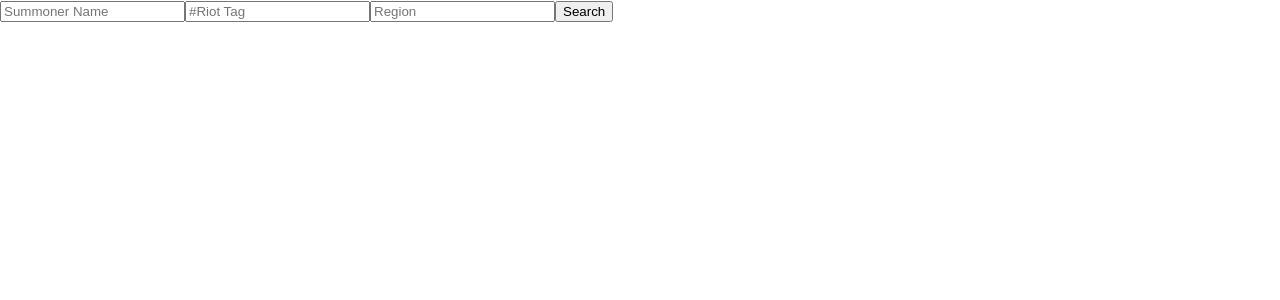
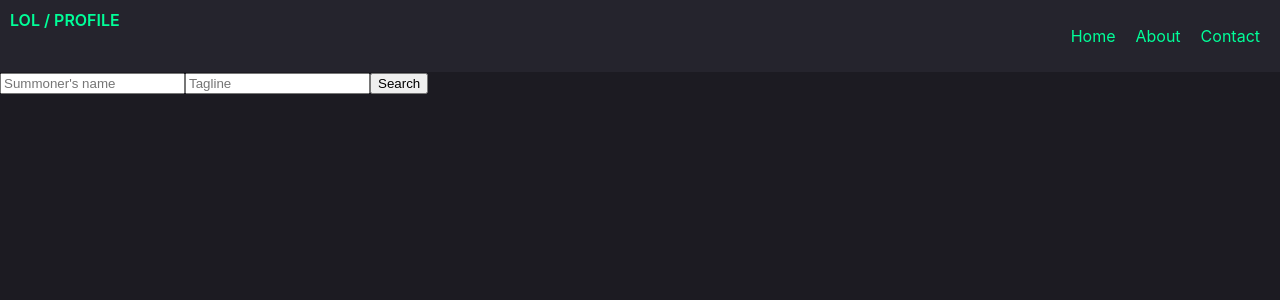
Before and after one commit to 8077541/lol-opgg, a React (Create React App) app in the folder front/opgg/: page / in a window 1280 px wide. Shown: the top 300 px of the page. Built offline with nearby package versions, Linux system fonts and the light colour scheme.

Commit message:
Some frontend progress

```diff
--- a/front/opgg/src/App.js
+++ b/front/opgg/src/App.js
@@ -3,15 +3,18 @@ import logo from './logo.svg';
 import './App.css';
 import { BrowserRouter as Router, Switch, Route, Link } from 'react-router-dom';
 import Search from './Components/Search';
+import Navbar from './Components/Navbar';
 
 
 
 function App() {
   return (
+<>
 
+       <Navbar />
 
       <Search />
-
+</>
 
   );
 }
--- /dev/null
+++ b/front/opgg/src/Components/Navbar.css
@@ -0,0 +1,19 @@
+.navbar {
+    width: 100%;
+    background-color: #25242d;
+    color: #00ff99;
+    padding: 10px;
+    box-sizing: border-box;
+    display: flex;
+    justify-content: space-between;
+}
+li {
+    display: inline;
+    margin: 0 10px;
+}
+.logo{
+display: inline;
+    top: 50%;
+
+    font-weight: 600;
+}
--- /dev/null
+++ b/front/opgg/src/Components/Navbar.jsx
@@ -0,0 +1,19 @@
+
+    import './Navbar.css';
+
+    const Navbar = () => {
+        return (
+            <div className="navbar">
+                <div className="logo">LOL / PROFILE</div>
+                <div className="navigation">
+                    <ul>
+                        <li>Home</li>
+                        <li>About</li>
+                        <li>Contact</li>
+                    </ul>
+                </div>
+            </div>
+        );
+    };
+
+    export default Navbar;
--- a/front/opgg/src/Components/Profile.jsx
+++ b/front/opgg/src/Components/Profile.jsx
@@ -36,7 +36,7 @@ return (
             <div>
             <img
               id="summonerIcon"
-              src={`http://ddragon.leagueoflegends.com/cdn/14.16.1/img/profileicon/${profileData.profileIconId}.png`}
+              src={`http://ddragon.leagueoflegends.com/cdn/14.17.1/img/profileicon/${profileData.profileIconId}.png`}
               alt="profileIcon"
             ></img>
                 <h3>{profileData.gameName} #{profileData.tagLine}</h3>
--- a/front/opgg/src/Components/Search.jsx
+++ b/front/opgg/src/Components/Search.jsx
@@ -1,5 +1,6 @@
 import React, { useState } from 'react';
 import { useNavigate } from "react-router-dom";
+import './Search.css';
 
 const Search = () => {
     const navigate = useNavigate();
@@ -11,27 +12,30 @@ const Search = () => {
         navigate(`/profile/${gameName}/${tagLine}/${region}`);
     };
 
+
     return (
-        <div>
+        <div id="center">
+          <form id="formSearchTwo" onSubmit={handleSearch}>
+
         <input
+          autocomplete="off"
+          id="searchBar"
           type="text"
-                placeholder="Summoner Name"
   value={gameName}
   onChange={(e) => setGameName(e.target.value)}
+          placeholder="Summoner's name"
         />
         <input
+          autocomplete="off"
+          id="tagBar"
           type="text"
-                placeholder="#Riot Tag"
   value={tagLine}
   onChange={(e) => setTagLine(e.target.value)}
+          placeholder="Tagline"
         />
-            <input
-                type="text"
-                placeholder="Region"
-                value={region}
-                onChange={(e) => setRegion(e.target.value)}
-            />
-            <button onClick={handleSearch}>Search</button>
+        <button id='searchButton' type="submit">Search</button>
+      </form>
+
     </div>
     );
 };
--- a/front/opgg/src/index.css
+++ b/front/opgg/src/index.css
@@ -5,6 +5,8 @@ body {
     sans-serif;
   -webkit-font-smoothing: antialiased;
   -moz-osx-font-smoothing: grayscale;
+ background-color: #1C1B22;
+  color: thistle;
 }
 
 code {
--- a/front/opgg/src/index.js
+++ b/front/opgg/src/index.js
@@ -14,7 +14,9 @@ const router = createBrowserRouter([
   },
   {
     path: '/profile/:gameName/:tagLine/:region',
-    element: <Profile />,
+    element: <>
+    <Profile />
+    </>,
   }
 ]);
 const root = ReactDOM.createRoot(document.getElementById('root'));
```
Also changed, not shown: front/opgg/src/Components/Search.css (added), 11 other files (tests, documents, lock files or other folders). Lines whose indentation alone changed are shown as unchanged.
